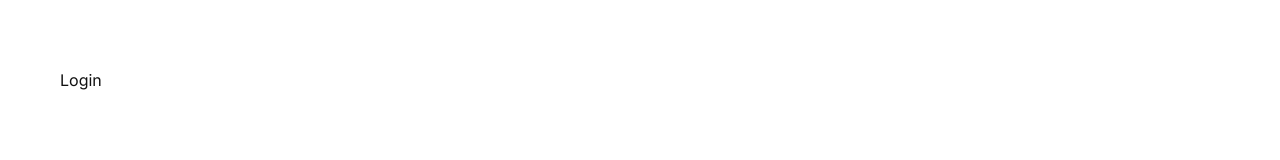
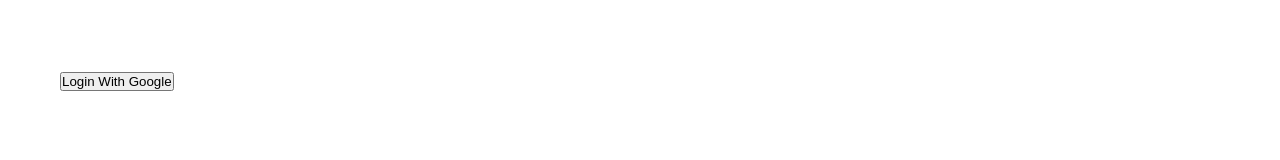
Before and after one commit to Op-Pautu/NextJsApp, a Next.js app: page /dashboard/login in a window 1280 px wide. Shown: the part 345-505 px from the top of the page. Built offline with nearby package versions, Linux system fonts and the light colour scheme.

Commit message:
Use 0Auth to link gmail

```diff
--- a/package.json
+++ b/package.json
@@ -13,6 +13,7 @@
     "eslint-config-next": "13.4.12",
     "mongoose": "^7.4.2",
     "next": "13.4.12",
+    "next-auth": "^4.22.3",
     "react": "18.2.0",
     "react-dom": "18.2.0",
     "swr": "^2.2.0"
--- a/src/app/dashboard/(auth)/login/page.jsx
+++ b/src/app/dashboard/(auth)/login/page.jsx
@@ -1,8 +1,14 @@
+"use client"
+
 import React from 'react'
+import styles from './page.module.css'
+import { signIn } from 'next-auth/react'
 
 const Login = () => {
   return (
-    <div>Login</div>
+    <div className={styles.container}>
+      <button onClick={() => signIn("google")}>Login With Google</button>
+    </div>
   )
 }
 
--- a/src/app/layout.js
+++ b/src/app/layout.js
@@ -3,6 +3,8 @@
 import { Inter } from 'next/font/google'
 import Footer from '@/components/footer/footer'
 import { ThemeProvider } from '@/context/ThemeContext'
+import {SessionProvider} from "next-auth/react"
+import AuthProvider from '@/components/AuthProvider/AuthProvider'
 
 const inter = Inter({ subsets: ['latin'] })
 
@@ -16,11 +18,13 @@
     <html lang="en">
       <body className={inter.className}>
         <ThemeProvider>
-          <div className='container'>
-            <Navbar/>
-            {children}
-            <Footer/>
-          </div>
+          <AuthProvider>
+            <div className='container'>
+              <Navbar/>
+              {children}
+              <Footer/>
+            </div>
+          </AuthProvider>
         </ThemeProvider>
       </body>
     </html>
--- /dev/null
+++ b/src/components/AuthProvider/AuthProvider.jsx
@@ -0,0 +1,14 @@
+"use client"
+
+import { SessionProvider } from 'next-auth/react'
+import React from 'react'
+
+const AuthProvider = ({children}) => {
+  return (
+    <SessionProvider>
+      {children}
+    </SessionProvider>
+  )
+}
+
+export default AuthProvider
```
Also changed, not shown: src/app/api/auth/[...nextauth]/route.js (added, +13 -0 lines), src/app/dashboard/page.jsx (+3 -11 lines), src/app/dashboard/(auth)/login/page.module.css (added), 2 other files (tests, documents, lock files or other folders).
